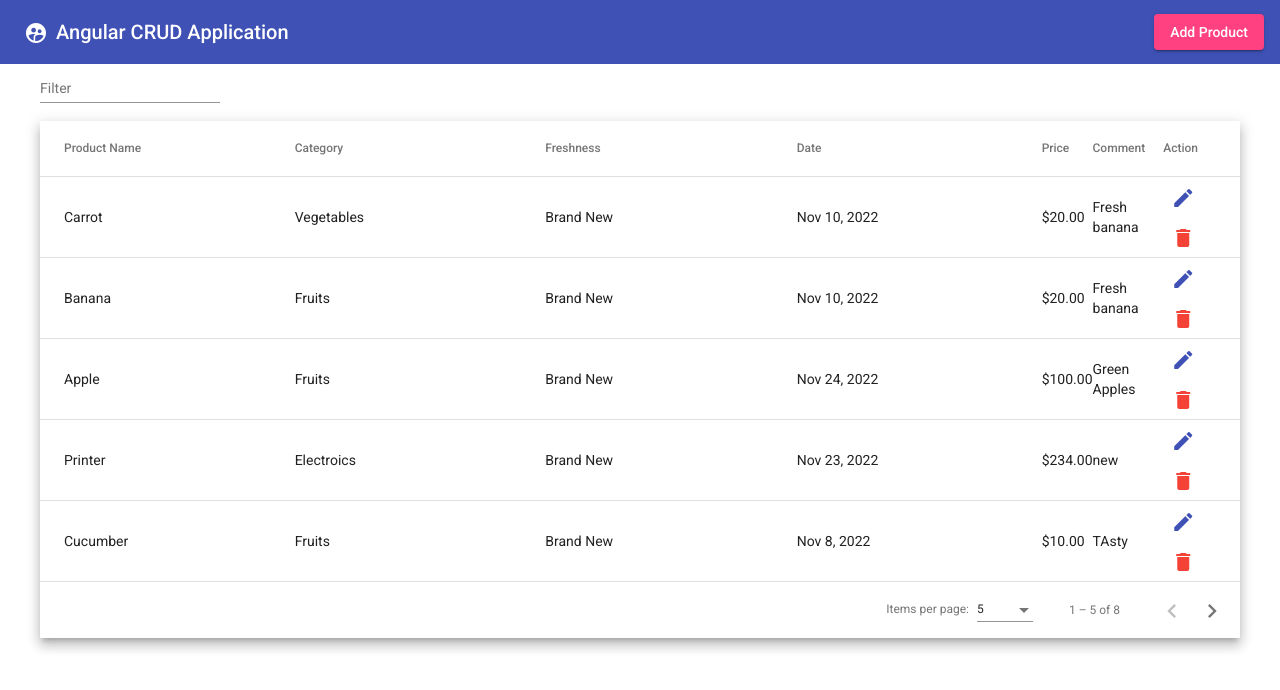
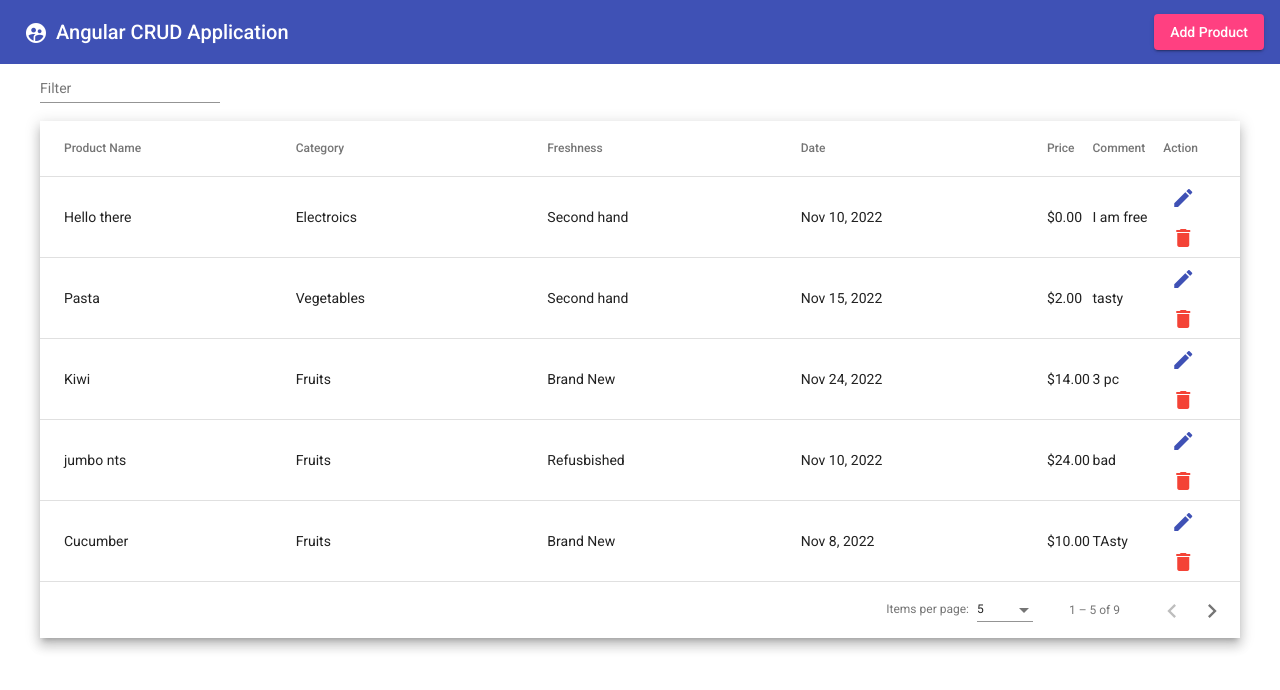
Before and after one commit to spratham/Angular-CRUD, an Angular app: page / in a window 1280 px wide. Shown: the top 690 px of the page. Built offline with nearby package versions, Linux system fonts and the light colour scheme; data requests are answered from the project's data file.

Commit message:
comments added

```diff
--- a/db.json
+++ b/db.json
@@ -71,6 +71,15 @@
       "comment": "tasty",
       "date": "2022-11-15T18:30:00.000Z",
       "id": 10
+    },
+    {
+      "productName": "Hello there",
+      "category": "Electroics",
+      "freshness": "Second hand",
+      "price": 0,
+      "comment": "I am free",
+      "date": "2022-11-10T18:30:00.000Z",
+      "id": 11
     }
   ],
   "comments": [
--- a/src/app/app.component.html
+++ b/src/app/app.component.html
@@ -68,7 +68,7 @@
           <td mat-cell *matCellDef="let row">{{ row.price | currency }}</td>
         </ng-container>
 
-        <!-- Action Column -->
+        <!-- Edit and deleting Column -->
         <ng-container matColumnDef="action">
           <th mat-header-cell *matHeaderCellDef mat-sort-header>Action</th>
           <td mat-cell *matCellDef="let row">
--- a/src/app/app.component.ts
+++ b/src/app/app.component.ts
@@ -50,7 +50,7 @@ export class AppComponent implements OnInit {
   getAllProducts() {
     return this.api.getProduct().subscribe({
       next: (res) => {
-        this.dataSource = new MatTableDataSource(res); //putting response in our table datascource
+        this.dataSource = new MatTableDataSource(res.reverse()); //putting response in our table datascource
         this.dataSource.paginator = this.paginator;
         this.dataSource.sort = this.sort;
       },
```
